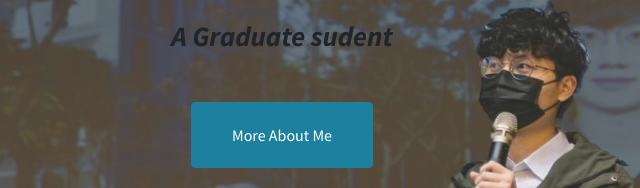
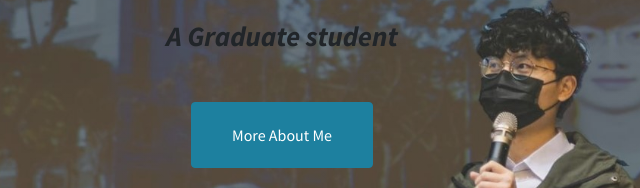
Before and after one commit to silencessss/peterchan.github.io, a plain HTML site: page index.html in a window 1280 px wide. Shown: the part 361-549 px from the top of the page, 358-998 px from the left. Drawn offline with nearby package versions, Linux system fonts and the light colour scheme.

Commit message:
Update index.html

```diff
--- a/index.html
+++ b/index.html
@@ -34,7 +34,7 @@
         <header class="masthead d-flex align-items-center">
             <div class="container px-4 px-lg-5 text-center">
                 <h1 class="mb-1">Peter Chan</h1>
-                <h3 class="mb-5"><em>A Graduate sudent</em></h3>
+                <h3 class="mb-5"><em>A Graduate student</em></h3>
                 <a class="btn btn-primary btn-xl" href="#about">More About Me</a>
             </div>
         </header>
```
